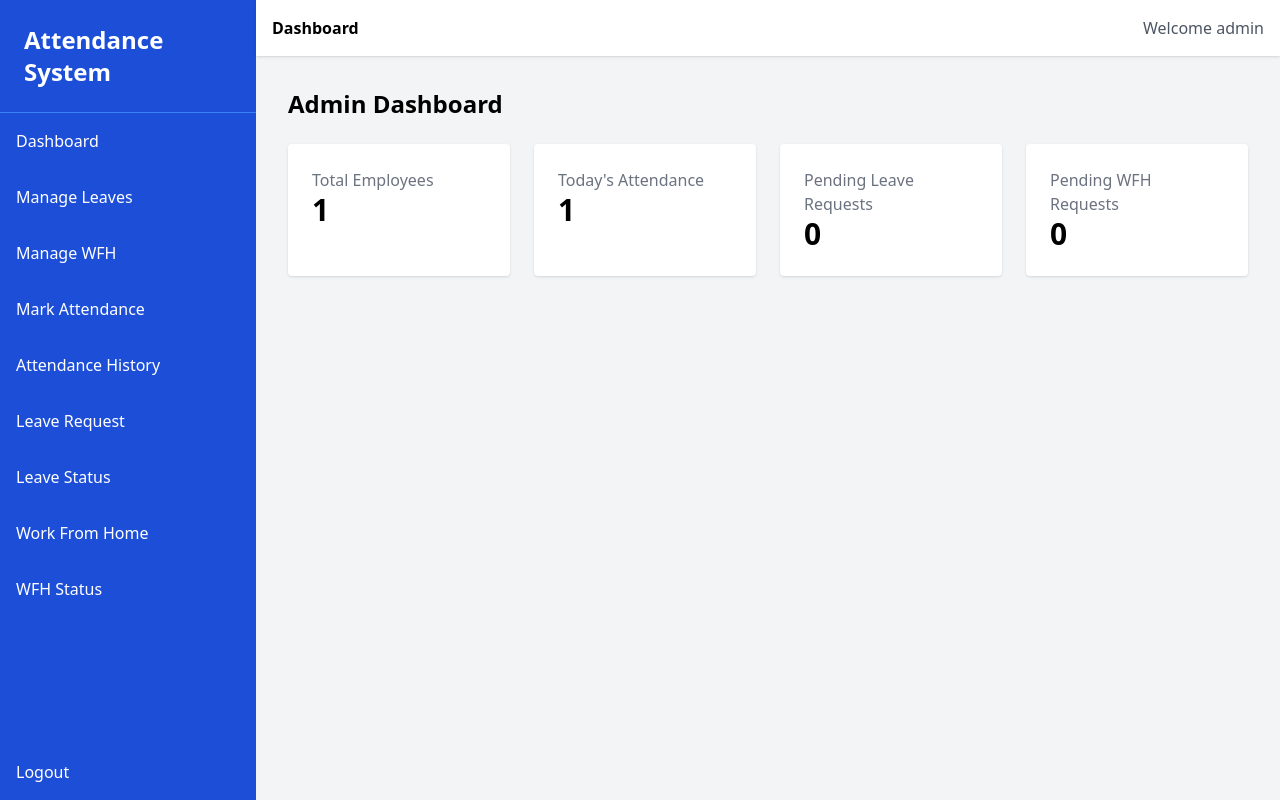
After one commit to AakashAS25/Attendance-Management-System, a Django app: page /admin-dashboard/ in a window 1280 px wide. The commit adds this page. Run offline with Django 5.2, Linux system fonts and the light colour scheme; a user stored in the database is signed in; data comes from the database, SQL or seed files in the repository; both versions use the stored data as it was after the commit; data that the repository does not hold is empty; some libraries are stand-ins or nearby versions.

Commit message:
Admin Feature

```diff
--- a/accounts/urls.py
+++ b/accounts/urls.py
@@ -5,4 +5,5 @@ urlpatterns = [
     path('', views.login_view, name='login'),
     path('dashboard/', views.dashboard, name='dashboard'),
     path('logout/', views.logout_view, name='logout'),
+    path('admin-dashboard/', views.admin_dashboard, name='admin_dashboard'),
 ]
--- a/accounts/views.py
+++ b/accounts/views.py
@@ -1,6 +1,12 @@
 from django.shortcuts import render, redirect
 from django.contrib.auth import authenticate, login, logout
-from django.contrib.auth.decorators import login_required
+from django.contrib.auth.decorators import login_required, user_passes_test
+from django.contrib.auth.models import User
+from attendance.models import Attendance
+from leave.models import LeaveRequest
+from wfh.models import WorkFromHome
+from datetime import date
+
 
 def login_view(request):
 
@@ -12,17 +18,57 @@ def login_view(request):
         user = authenticate(request, username=username, password=password)
 
         if user is not None:
+
             login(request, user)
+
+            if user.is_superuser:
+                return redirect('admin_dashboard')
+
             return redirect('dashboard')
+
         else:
             return render(request,'login.html',{'error':'Invalid credentials'})
 
     return render(request,'login.html')
-
 @login_required
 def dashboard(request):
+
+    if request.user.is_superuser:
+        return redirect('admin_dashboard')
+
     return render(request,'dashboard.html')
 
 def logout_view(request):
     logout(request)
     return redirect('login')
+
+def is_admin(user):
+    return user.is_superuser
+
+@user_passes_test(is_admin)
+def admin_dashboard(request):
+
+    today = date.today()
+
+    total_employees = User.objects.count()
+
+    today_attendance = Attendance.objects.filter(
+        date=today
+    ).count()
+
+    pending_leaves = LeaveRequest.objects.filter(
+        status="Pending"
+    ).count()
+
+    pending_wfh = WorkFromHome.objects.filter(
+        status="Pending"
+    ).count()
+
+    context = {
+        "total_employees": total_employees,
+        "today_attendance": today_attendance,
+        "pending_leaves": pending_leaves,
+        "pending_wfh": pending_wfh
+    }
+
+    return render(request, "admin_dashboard.html", context)
--- a/attendance/urls.py
+++ b/attendance/urls.py
@@ -3,4 +3,5 @@ from . import views
 
 urlpatterns = [
     path('mark/', views.mark_attendance, name='mark_attendance'),
+    path('history/', views.attendance_history, name='attendance_history'),
 ]
--- a/leave/urls.py
+++ b/leave/urls.py
@@ -3,4 +3,8 @@ from . import views
 
 urlpatterns = [
     path('request/', views.request_leave, name='request_leave'),
+    path('status/', views.leave_status, name='leave_status'),
+    path('manage/', views.manage_leaves, name='manage_leaves'),
+    path('approve/<int:id>/', views.approve_leave, name='approve_leave'),
+    path('reject/<int:id>/', views.reject_leave, name='reject_leave'),
 ]
--- /dev/null
+++ b/templates/admin_dashboard.html
@@ -0,0 +1,64 @@
+{% extends 'base.html' %}
+
+{% block content %}
+
+<h2 class="text-2xl font-bold mb-6">
+Admin Dashboard
+</h2>
+
+<div class="grid grid-cols-4 gap-6">
+
+<div class="bg-white shadow p-6 rounded">
+
+<h3 class="text-gray-500">
+Total Employees
+</h3>
+
+<p class="text-3xl font-bold">
+{{ total_employees }}
+</p>
+
+</div>
+
+
+<div class="bg-white shadow p-6 rounded">
+
+<h3 class="text-gray-500">
+Today's Attendance
+</h3>
+
+<p class="text-3xl font-bold">
+{{ today_attendance }}
+</p>
+
+</div>
+
+
+<div class="bg-white shadow p-6 rounded">
+
+<h3 class="text-gray-500">
+Pending Leave Requests
+</h3>
+
+<p class="text-3xl font-bold">
+{{ pending_leaves }}
+</p>
+
+</div>
+
+
+<div class="bg-white shadow p-6 rounded">
+
+<h3 class="text-gray-500">
+Pending WFH Requests
+</h3>
+
+<p class="text-3xl font-bold">
+{{ pending_wfh }}
+</p>
+
+</div>
+
+</div>
+
+{% endblock %}
--- a/templates/base.html
+++ b/templates/base.html
@@ -1,6 +1,7 @@
 <!DOCTYPE html>
 <html>
 <head>
+
 <title>Attendance System</title>
 
 <script src="https://cdn.tailwindcss.com"></script>
@@ -9,19 +10,87 @@
 
 <body class="bg-gray-100">
 
-<nav class="bg-blue-600 p-4 text-white flex justify-between">
+<div class="flex h-screen">
 
-<h1 class="text-xl font-bold">Attendance System</h1>
+<!-- Sidebar -->
+
+<div class="w-64 bg-blue-700 text-white flex flex-col">
+
+<h2 class="text-2xl font-bold p-6 border-b border-blue-500">
+Attendance System
+</h2>
+
+<a href="/dashboard/" class="p-4 hover:bg-blue-600">
+Dashboard
+</a>
+
+{% if request.user.is_superuser %}
+
+<a href="/leave/manage/" class="p-4 hover:bg-blue-600">
+Manage Leaves
+</a>
+
+<a href="/wfh/manage/" class="p-4 hover:bg-blue-600">
+Manage WFH
+</a>
+
+{% endif %}
+
+
+
+<a href="/attendance/mark/" class="p-4 hover:bg-blue-600">
+Mark Attendance
+</a>
+
+<a href="/attendance/history/" class="p-4 hover:bg-blue-600">
+Attendance History
+</a>
+
+<a href="/leave/request/" class="p-4 hover:bg-blue-600">
+Leave Request
+</a>
+
+<a href="/leave/status/" class="p-4 hover:bg-blue-600">
+Leave Status
+</a>
+
+<a href="/wfh/request/" class="p-4 hover:bg-blue-600">
+Work From Home
+</a>
+
+<a href="/wfh/status/" class="p-4 hover:bg-blue-600">
+WFH Status
+</a>
+
+<a href="/logout/" class="p-4 hover:bg-red-500 mt-auto">
+Logout
+</a>
+
+</div>
+
+
+<!-- Main Content -->
+
+<div class="flex-1">
+
+<!-- Top Bar -->
+
+<div class="bg-white shadow p-4 flex justify-between">
+
+<h2 class="font-semibold">Dashboard</h2>
 
 <div>
 
-<span class="mr-4">Welcome {{ request.user.username }}</span>
-
-<a href="/logout/" class="bg-red-500 px-3 py-1 rounded">Logout</a>
+<span class="text-gray-600">
+Welcome {{ request.user.username }}
+</span>
 
 </div>
 
-</nav>
+</div>
+
+
+<!-- Page Content -->
 
 <div class="p-8">
 
@@ -31,5 +100,9 @@
 
 </div>
 
+</div>
+
+</div>
+
 </body>
 </html>
--- a/wfh/urls.py
+++ b/wfh/urls.py
@@ -3,4 +3,8 @@ from . import views
 
 urlpatterns = [
     path('request/', views.request_wfh, name='request_wfh'),
+    path('status/', views.wfh_status, name='wfh_status'),
+    path('manage/', views.manage_wfh, name='manage_wfh'),
+    path('approve/<int:id>/', views.approve_wfh, name='approve_wfh'),
+    path('reject/<int:id>/', views.reject_wfh, name='reject_wfh'),
 ]
```
Also changed, not shown: attendance/views.py (+13 -0 lines), leave/views.py (+40 -0 lines), templates/attendance_history.html (added, +43 -0 lines), templates/dashboard.html (+53 -25 lines), templates/leave_status.html (added, +70 -0 lines), templates/manage_leaves.html (added, +62 -0 lines), templates/manage_wfh.html (added, +60 -0 lines), templates/wfh_status.html (added, +68 -0 lines), wfh/views.py (+41 -1 lines), db.sqlite3.
